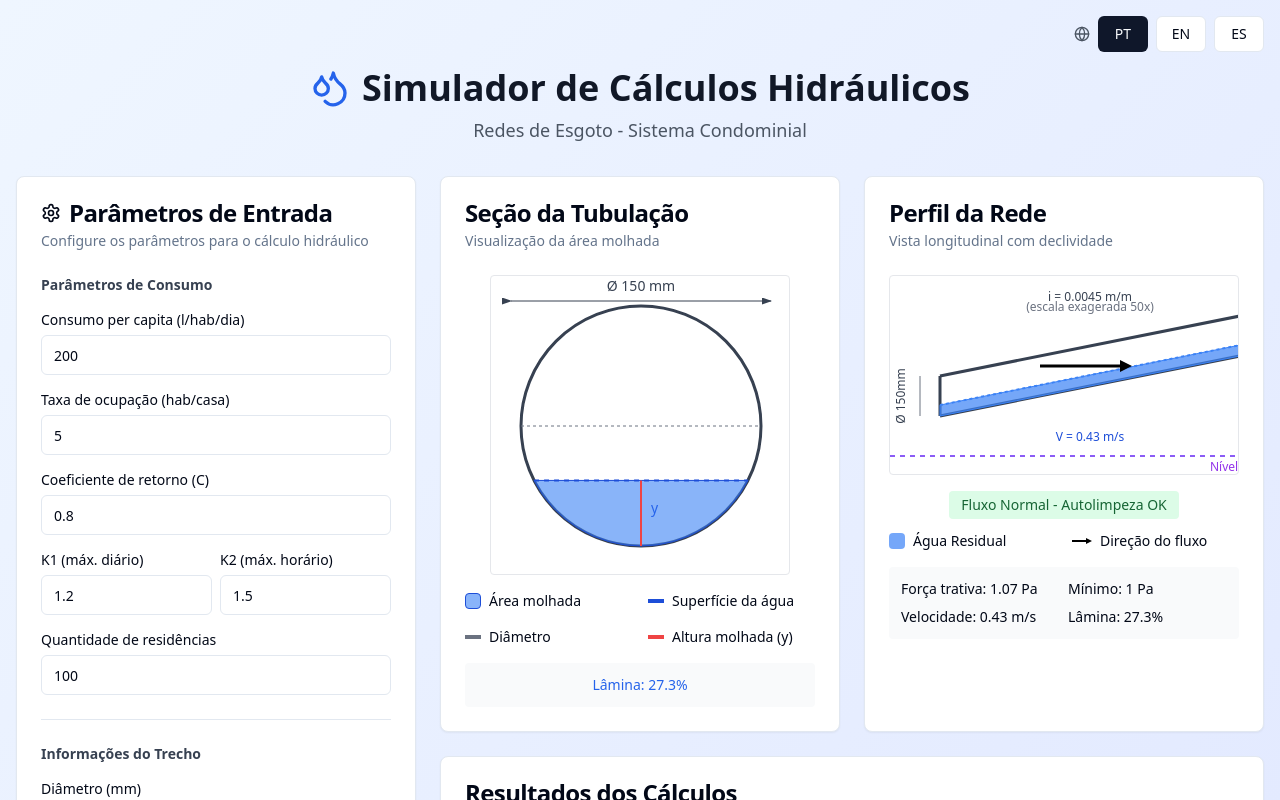
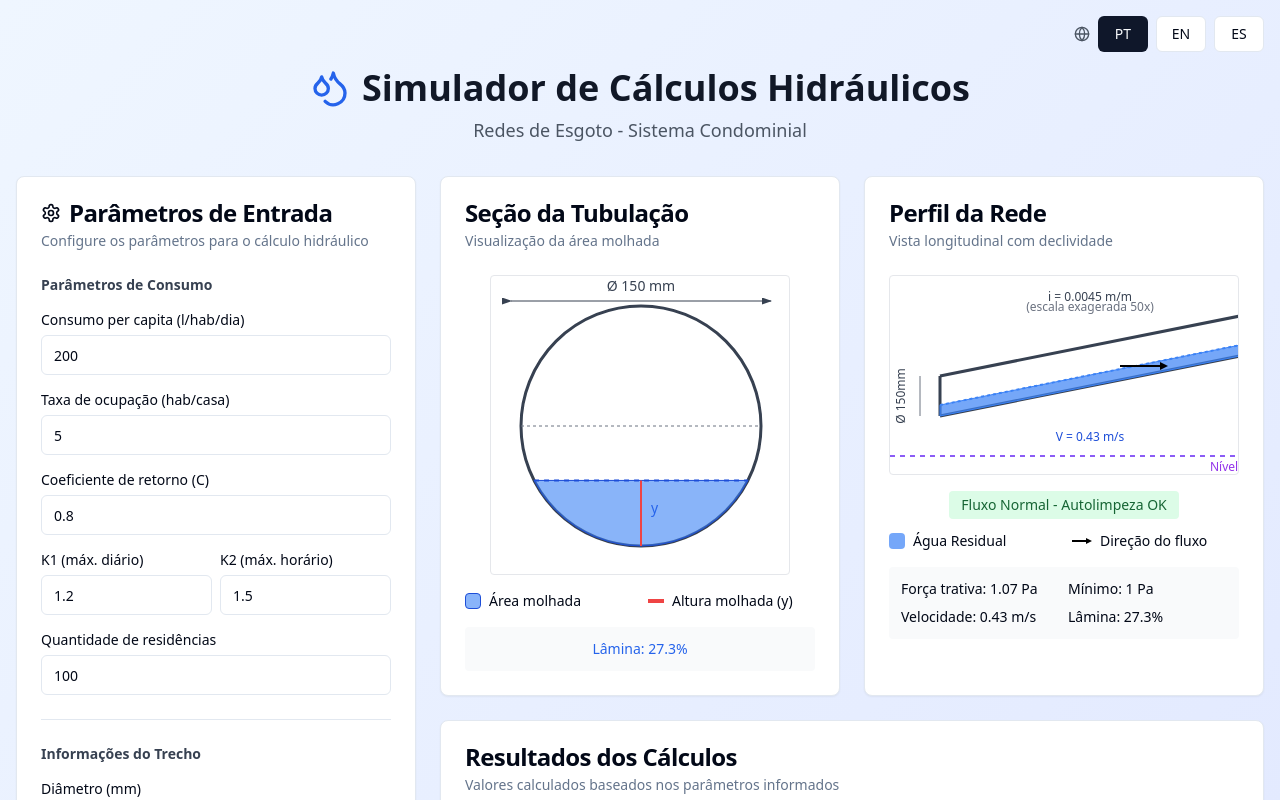
Before and after one commit to leo-nazareth/sewerage_hydraulic_simulator, a React (Vite) app: page / in a window 1280 px wide. Shown: the top 800 px of the page. Built offline with nearby package versions, Linux system fonts and the light colour scheme.

Commit message:
fix(viz): adjust arrow size/direction and simplify legends
- Reduce flow arrow size by half and reverse direction
- Remove water surface and diameter from section legend
- Translate wetted height as flow depth in English

```diff
--- a/src/components/VisualizacaoPerfilRede.jsx
+++ b/src/components/VisualizacaoPerfilRede.jsx
@@ -129,16 +129,16 @@ const VisualizacaoPerfilRede = ({ resultados, parametros }) => {
               <g>
                 {/* Corpo da seta */}
                 <line
-                  x1={startX + 100}
+                  x1={startX + 180}
                   y1={(startY + endY) / 2 + tuboHeight / 2}
-                  x2={startX + 180}
+                  x2={startX + 220}
                   y2={(startY + endY) / 2 + tuboHeight / 2}
                   stroke="#000000"
-                  strokeWidth="3"
+                  strokeWidth="2"
                 />
                 {/* Cabeça da seta */}
                 <polygon
-                  points={`${startX + 180},${(startY + endY) / 2 + tuboHeight / 2 - 6} ${startX + 192},${(startY + endY) / 2 + tuboHeight / 2} ${startX + 180},${(startY + endY) / 2 + tuboHeight / 2 + 6}`}
+                  points={`${startX + 220},${(startY + endY) / 2 + tuboHeight / 2 - 4} ${startX + 228},${(startY + endY) / 2 + tuboHeight / 2} ${startX + 220},${(startY + endY) / 2 + tuboHeight / 2 + 4}`}
                   fill="#000000"
                 />
               </g>
--- a/src/components/VisualizacaoSecaoTubulacao.jsx
+++ b/src/components/VisualizacaoSecaoTubulacao.jsx
@@ -199,14 +199,6 @@ const VisualizacaoSecaoTubulacao = ({ resultados, parametros }) => {
             <span>{t('visualization.section.wettedArea')}</span>
           </div>
           <div className="flex items-center gap-2">
-            <div className="w-4 h-1 bg-blue-700" style={{borderStyle: 'dashed'}}></div>
-            <span>{t('visualization.section.waterSurface')}</span>
-          </div>
-          <div className="flex items-center gap-2">
-            <div className="w-4 h-1 bg-gray-500" style={{borderStyle: 'dashed'}}></div>
-            <span>{t('visualization.section.diameter')}</span>
-          </div>
-          <div className="flex items-center gap-2">
             <div className="w-4 h-1 bg-red-500"></div>
             <span>{t('visualization.section.wettedHeight')}</span>
           </div>
--- a/src/i18n/locales/en.json
+++ b/src/i18n/locales/en.json
@@ -63,7 +63,7 @@
       "wettedArea": "Wetted area",
       "waterSurface": "Water surface",
       "diameter": "Diameter",
-      "wettedHeight": "Wetted height (y)",
+      "wettedHeight": "Flow depth (y)",
       "depthLabel": "Depth:",
       "exceedsCriteria": "Exceeds criteria!"
     },
```
